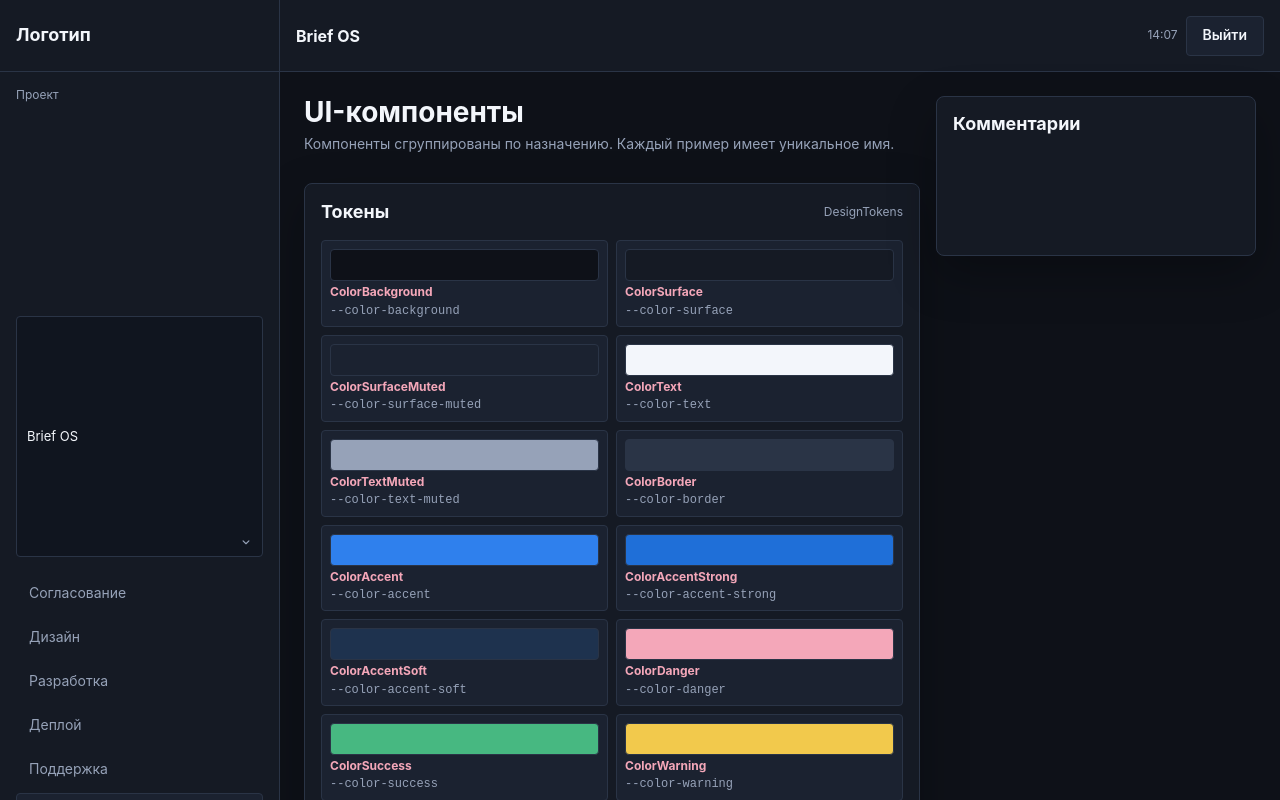
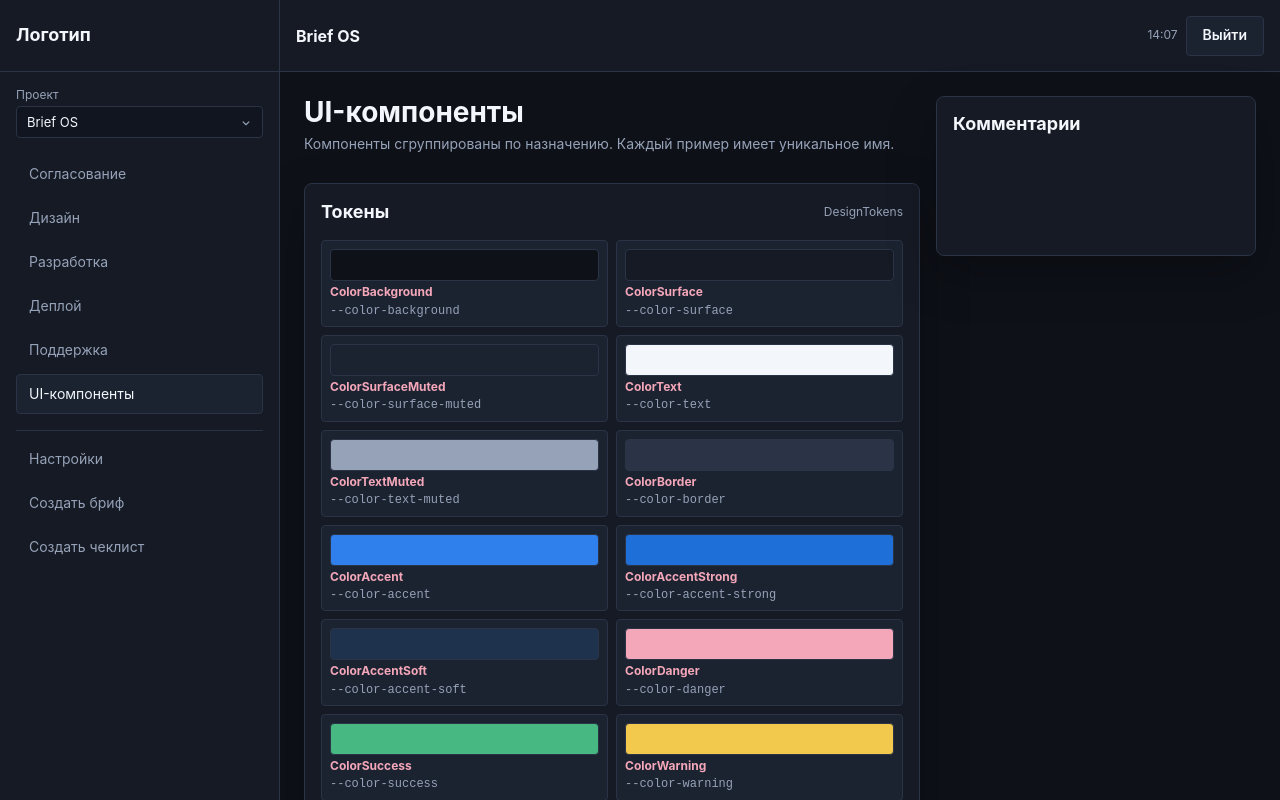
Before and after one commit to YuriyBevov/briefing-app, a Nuxt app: page /ui-components in a window 1280 px wide. Shown: the top 800 px of the page. Built offline with nearby package versions, Linux system fonts and the light colour scheme.

Commit message:
Prevent project switcher stretching

```diff
--- a/app/assets/styles/components/_project-switcher.scss
+++ b/app/assets/styles/components/_project-switcher.scss
@@ -1,6 +1,7 @@
 .project-switcher {
   position: relative;
   display: grid;
+  align-self: start;
   gap: var(--space-xs);
 
   &__label {
--- a/app/assets/styles/components/_sidebar.scss
+++ b/app/assets/styles/components/_sidebar.scss
@@ -14,6 +14,7 @@
   &__content {
     display: grid;
     gap: var(--space-md);
+    align-content: start;
     padding: var(--space-md);
   }
 
```
Also changed, not shown: 1 other file (tests, documents, lock files or other folders).
